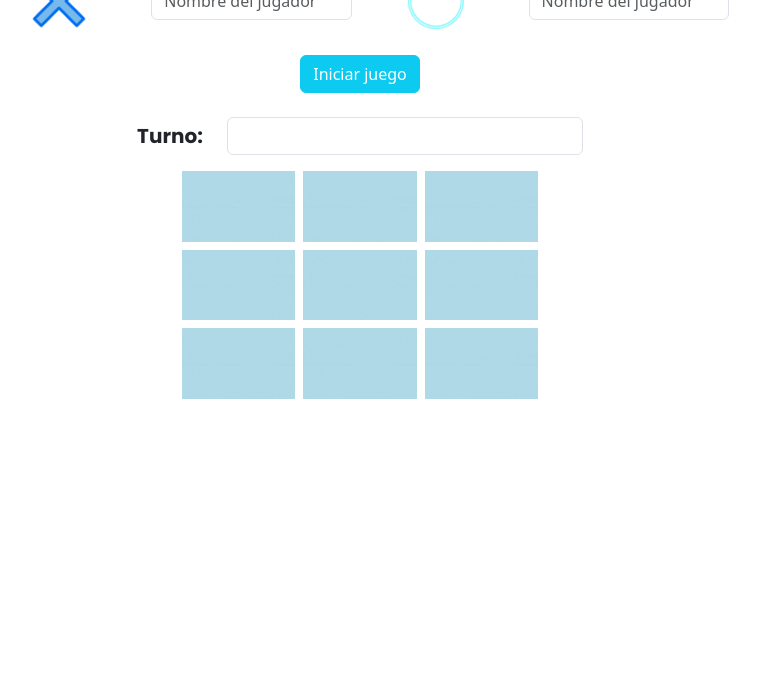
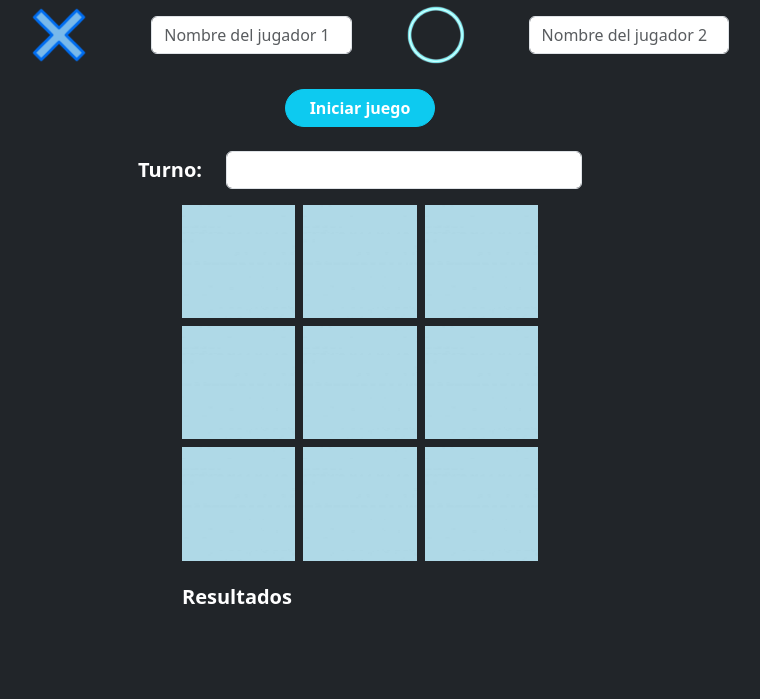
Before and after one commit to yeseniamabelc03-beep/tresenlinea, a plain HTML site: page index.html in a window 1280 px wide. Shown: the part 101-800 px from the top of the page, without its empty margins (280-1040 px from the left). Drawn offline with nearby package versions, Linux system fonts and the light colour scheme.

Commit message:
javascript Agregado

```diff
--- a/index.html
+++ b/index.html
@@ -5,14 +5,14 @@
     <meta name="viewport" content="width=device-width, initial-scale=1">
     <title>Tres en linea</title>
     <link href="https://cdn.jsdelivr.net/npm/bootstrap@5.3.3/dist/css/bootstrap.min.css" rel="stylesheet">
-    <link href="https://fonts.googleapis.com/css2?family=Poppins:wght@400;500;600;700&display=swap" rel="stylesheet">
 </head>
 
-<body>
-    <h5 class="text-center mb-4 mt-4 fw-bold text-info" style="font-family: 'Poppins';">Juego 3 en línea</h5>
+<body class="bg-dark">
+      <h2 class="text-center mt-4 mb-2 fw-bold text-info display-5">Juego 3 en línea</h2>
 
     <div class="container my-4">
 
+        <form id="formulario">
             <div class="row justify-content-center g-3">
                 <div class="col-12 col-md-4">
                     <div class="row align-items-center">
@@ -20,7 +20,7 @@
                             <img src="img/X.png" class="img-fluid" width="60" alt="X">
                         </div>
                         <div class="col-7">
-                        <input type="text" class="form-control" placeholder="Nombre del jugador">
+                            <input type="text" id="nombrejX" class="form-control" placeholder="Nombre del jugador 1" required>
                         </div>
                     </div>
                 </div>
@@ -31,23 +31,24 @@
                             <img src="img/circulo.png" class="img-fluid" width="60" alt="Círculo">
                         </div>
                         <div class="col-7">
-                        <input type="text" class="form-control" placeholder="Nombre del jugador">
+                            <input type="text" id="nombrejO" class="form-control" placeholder="Nombre del jugador 2" required>
                         </div>
                     </div>
                 </div>
             </div>
 
             <div class="text-center my-4">
-    <button class="btn btn-info text-white">Iniciar juego</button>
+                <button type="submit" id="btnIniciar" class="btn btn-info text-white fw-bold rounded-pill px-4">Iniciar juego</button>
             </div>
+        </form>
 
         <div class="col-12">
             <div class="row align-items-center justify-content-center">
                 <div class="col-auto">
-            <h5 class="mb-0 fw-bold" style="font-family: 'Poppins';">Turno:</h5>
+                    <h5 class="mb-0 fw-bold text-white">Turno:</h5>
                 </div>
                 <div class="col-4">
-            <input type="text" class="form-control">
+                    <input type="text" id="turno" class="form-control" readonly>
                 </div>
             </div>
         </div>
@@ -55,49 +56,132 @@
         <!--matriz--->
         <div class="row justify-content-center mt-3">
             <div class="col-10 col-md-5 col-lg-4">
-        <div class="row g-2 text-center">
-            <div class="col-4">
-                <img src="img/fondo.jpg" class="img-fluid w-100" alt="fondo" id="casilla1" onclick="cambiarImagen(this)">
+                <div id="tablero" class="row g-2 text-center">
+                    <div class="col-4"><div class="ratio ratio-1x1"><img src="img/fondo.jpg" class="object-fit-cover" alt="fondo" id="casilla1" onclick="jugar(0)"></div></div>
+                    <div class="col-4"><div class="ratio ratio-1x1"><img src="img/fondo.jpg" class="object-fit-cover" alt="fondo" id="casilla2" onclick="jugar(1)"></div></div>
+                    <div class="col-4"><div class="ratio ratio-1x1"><img src="img/fondo.jpg" class="object-fit-cover" alt="fondo" id="casilla3" onclick="jugar(2)"></div></div>
 
+                    <div class="col-4"><div class="ratio ratio-1x1"><img src="img/fondo.jpg" class="object-fit-cover" alt="fondo" id="casilla4" onclick="jugar(3)"></div></div>
+                    <div class="col-4"><div class="ratio ratio-1x1"><img src="img/fondo.jpg" class="object-fit-cover" alt="fondo" id="casilla5" onclick="jugar(4)"></div></div>
+                    <div class="col-4"><div class="ratio ratio-1x1"><img src="img/fondo.jpg" class="object-fit-cover" alt="fondo" id="casilla6" onclick="jugar(5)"></div></div>
+
+                    <div class="col-4"><div class="ratio ratio-1x1"><img src="img/fondo.jpg" class="object-fit-cover" alt="fondo" id="casilla7" onclick="jugar(6)"></div></div>
+                    <div class="col-4"><div class="ratio ratio-1x1"><img src="img/fondo.jpg" class="object-fit-cover" alt="fondo" id="casilla8" onclick="jugar(7)"></div></div>
+                    <div class="col-4"><div class="ratio ratio-1x1"><img src="img/fondo.jpg" class="object-fit-cover" alt="fondo" id="casilla9" onclick="jugar(8)"></div></div>
                 </div>
-            <div class="col-4">
-                <img src="img/fondo.jpg" class="img-fluid w-100" alt="fondo" id="casilla2" onclick="cambiarImagen(this)" >
             </div>
-            <div class="col-4">
-                <img src="img/fondo.jpg" class="img-fluid w-100" alt="fondo" id="casilla3" onclick="cambiarImagen(this)">
         </div>
 
-            <div class="col-4">
-                <img src="img/fondo.jpg" class="img-fluid w-100" alt="fondo" id="casilla4" onclick="cambiarImagen(this)">
-            </div>
-            <div class="col-4">
-                <img src="img/fondo.jpg" class="img-fluid w-100" alt="fondo" id="casilla5" onclick="cambiarImagen(this)">
-            </div>
-            <div class="col-4">
-                <img src="img/fondo.jpg" class="img-fluid w-100" alt="fondo" id="casilla6" onclick="cambiarImagen(this)">
-            </div>
-
-            <div class="col-4">
-                <img src="img/fondo.jpg" class="img-fluid w-100" alt="fondo" id="casilla7" onclick="cambiarImagen(this)">
-            </div>
-            <div class="col-4">
-                <img src="img/fondo.jpg" class="img-fluid w-100" alt="fondo" id="casilla8" onclick="cambiarImagen(this)">
-            </div>
-            <div class="col-4">
-                <img src="img/fondo.jpg" class="img-fluid w-100" alt="fondo" id="casilla9" onclick="cambiarImagen(this)">
-            </div>
-
-        </div>
+        <!-- lista de resultados -->
+        <div class="row justify-content-center mt-4">
+            <div class="col-10 col-md-5 col-lg-4">
+                <h5 class="fw-bold text-white">Resultados</h5>
+                <ul id="resultados" class="list-group"></ul>
             </div>
         </div>
     </div>
 
     <script src="https://cdn.jsdelivr.net/npm/bootstrap@5.3.3/dist/js/bootstrap.bundle.min.js"></script>
     <script>
-    function cambiarImagen(imagen) {
-        imagen.src = "img/circulo.png";
+        const lineas = [
+            [0, 1, 2], [3, 4, 5], [6, 7, 8],
+            [0, 3, 6], [1, 4, 7], [2, 5, 8],
+            [0, 4, 8], [2, 4, 6]
+        ];
+
+        const nombrejX = document.getElementById("nombrejX");
+        const nombrejO = document.getElementById("nombrejO");
+        const turno = document.getElementById("turno");
+        const casillas = document.querySelectorAll("#tablero img");
+
+        let estado = new Array(9).fill(0);
+        let actual = 1;
+        let jugadas = 0;
+        let jugando = false;
+
+        function nombreActual() {
+            if (actual === 1) {
+                return nombrejX.value;
+            } else {
+                return nombrejO.value;
+            }
         }
 
+        document.getElementById("formulario").addEventListener("submit", function(e) {
+            e.preventDefault();
+            estado.fill(0);
+            actual = 1;
+            jugadas = 0;
+            jugando = true;
+
+            turno.value = nombreActual();
+            turno.classList.remove("bg-warning-subtle");
+            turno.classList.add("bg-info-subtle");
+
+            document.getElementById("btnIniciar").textContent = "Iniciar juego";
+
+            for (let i = 0; i < 9; i++) {
+                casillas[i].src = "img/fondo.jpg";
+            }
+        });
+
+        function jugar(i) {
+            if (!jugando || estado[i] !== 0) {
+                return;
+            }
+            switch (actual) {
+                case 1:
+                    estado[i] = 1;
+                    casillas[i].src = "img/X.png";
+                    break;
+                case 2:
+                    estado[i] = 2;
+                    casillas[i].src = "img/circulo.png";
+                    break;
+            }
+            jugadas++;
+
+            let gano = false;
+            for (let linea of lineas) {
+                if (estado[linea[0]] === actual && estado[linea[1]] === actual && estado[linea[2]] === actual) {
+                    gano = true;
+                    break;
+                }
+            }
+
+            if (gano || jugadas === 9) {
+                jugando = false;
+                turno.value = "";
+                turno.classList.remove("bg-info-subtle", "bg-warning-subtle");
+                let li = document.createElement("li");
+                li.className = "list-group-item";
+
+                if (gano) {
+                    li.textContent = "Ganó " + nombreActual();
+                } else {
+                    li.textContent = "Empate";
+                }
+
+                li.onclick = function() {
+                    li.remove();
+                };
+                document.getElementById("resultados").appendChild(li);
+            } else {
+                switch (actual) {
+                    case 1:
+                        actual = 2;
+                        turno.classList.remove("bg-info-subtle");
+                        turno.classList.add("bg-warning-subtle");
+                        break;
+                    case 2:
+                        actual = 1;
+                        turno.classList.remove("bg-warning-subtle");
+                        turno.classList.add("bg-info-subtle");
+                        break;
+                }
+                turno.value = nombreActual();
+            }
+        }
     </script>
 </body>
 </html>
```
Lines whose indentation alone changed are shown as unchanged.
